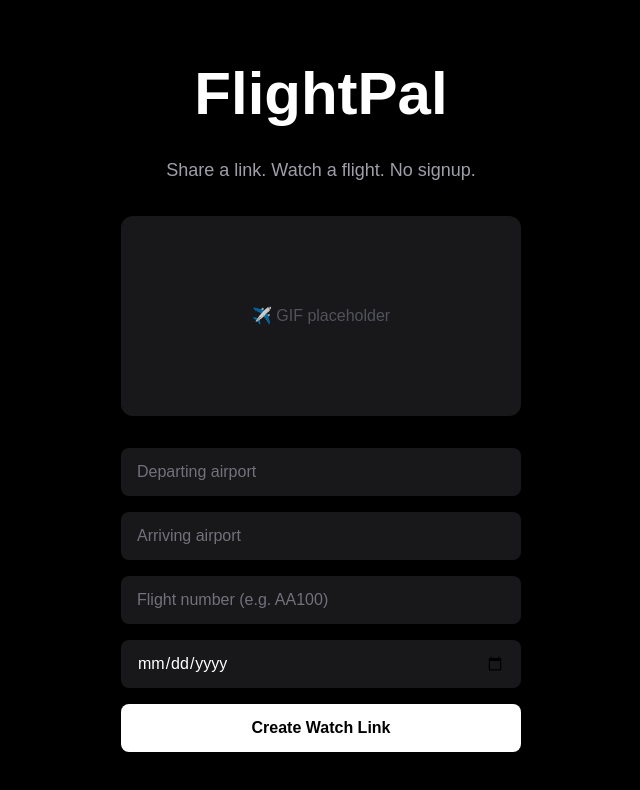
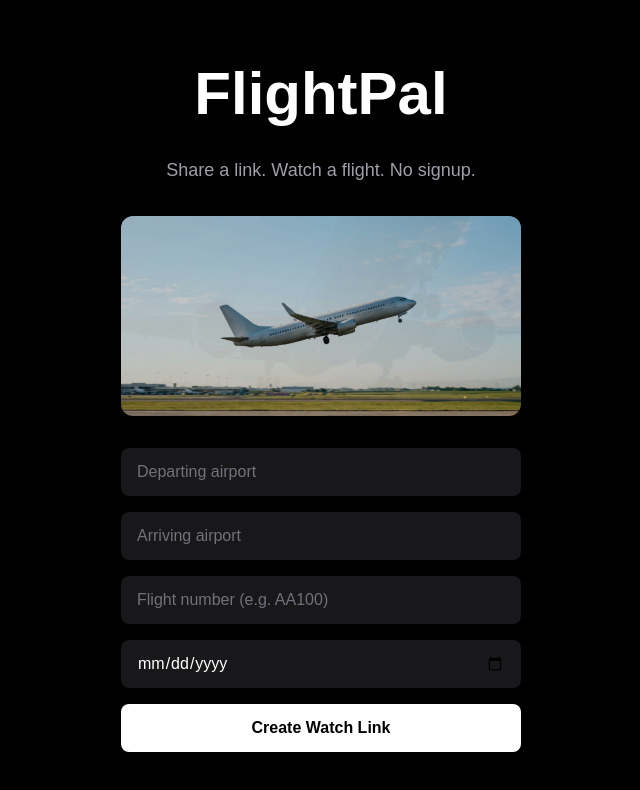
Before and after one commit to batteromar-ux/FlightPal, a Next.js app: page / in a window 1280 px wide. Shown: the top 790 px of the page, without its empty margins (319-959 px from the left). Built offline with nearby package versions, Linux system fonts and the light colour scheme.

Commit message:
Add crossfading airplane images on homepage with useEffect timer

```diff
--- a/app/page.tsx
+++ b/app/page.tsx
@@ -1,6 +1,6 @@
 "use client";
 
-import { useState } from "react";
+import { useState, useEffect } from "react";
 import { useRouter } from "next/navigation";
 
 export default function Home() {
@@ -10,8 +10,16 @@ export default function Home() {
   const [date, setDate] = useState("");
   const [isSubmitting, setIsSubmitting] = useState(false);
   const [error, setError] = useState("");
+  const [showLanding, setShowLanding] = useState(true);
 
   const router = useRouter();
+
+  useEffect(() => {
+    const interval = setInterval(() => {
+      setShowLanding((prev) => !prev);
+    }, 5000);
+    return () => clearInterval(interval);
+  }, []);
 
   const handleSubmit = async (e: React.FormEvent) => {
     e.preventDefault();
@@ -44,8 +52,17 @@ export default function Home() {
         Share a link. Watch a flight. No signup.
       </p>
 
-      <div className="w-[400px] h-[200px] bg-zinc-900 rounded-xl flex items-center justify-center text-zinc-600">
-        ✈️ GIF placeholder
+      <div className="relative w-[400px] h-[200px] rounded-xl overflow-hidden">
+        <img
+          src="/landing.jpg"
+          alt="Airplane landing"
+          className={`absolute inset-0 w-full h-full object-cover transition-opacity duration-1000 ${showLanding ? "opacity-100" : "opacity-0"}`}
+        />
+        <img
+          src="/takeoff.jpg"
+          alt="Airplane taking off"
+          className={`absolute inset-0 w-full h-full object-cover transition-opacity duration-1000 ${showLanding ? "opacity-0" : "opacity-100"}`}
+        />
       </div>
 
       <form onSubmit={handleSubmit} className="w-full max-w-[400px] flex flex-col gap-4">
```
Also changed, not shown: public/landing.jpg (added), public/takeoff.jpg (added).
